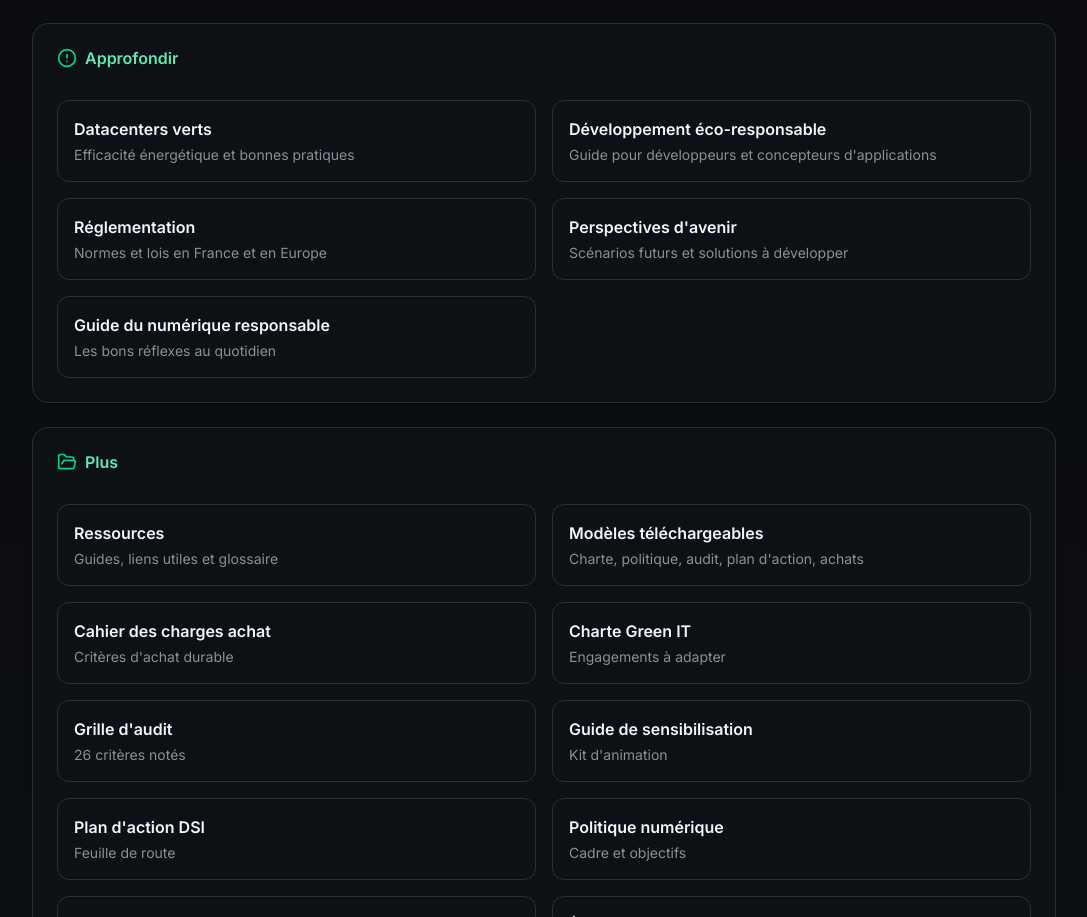
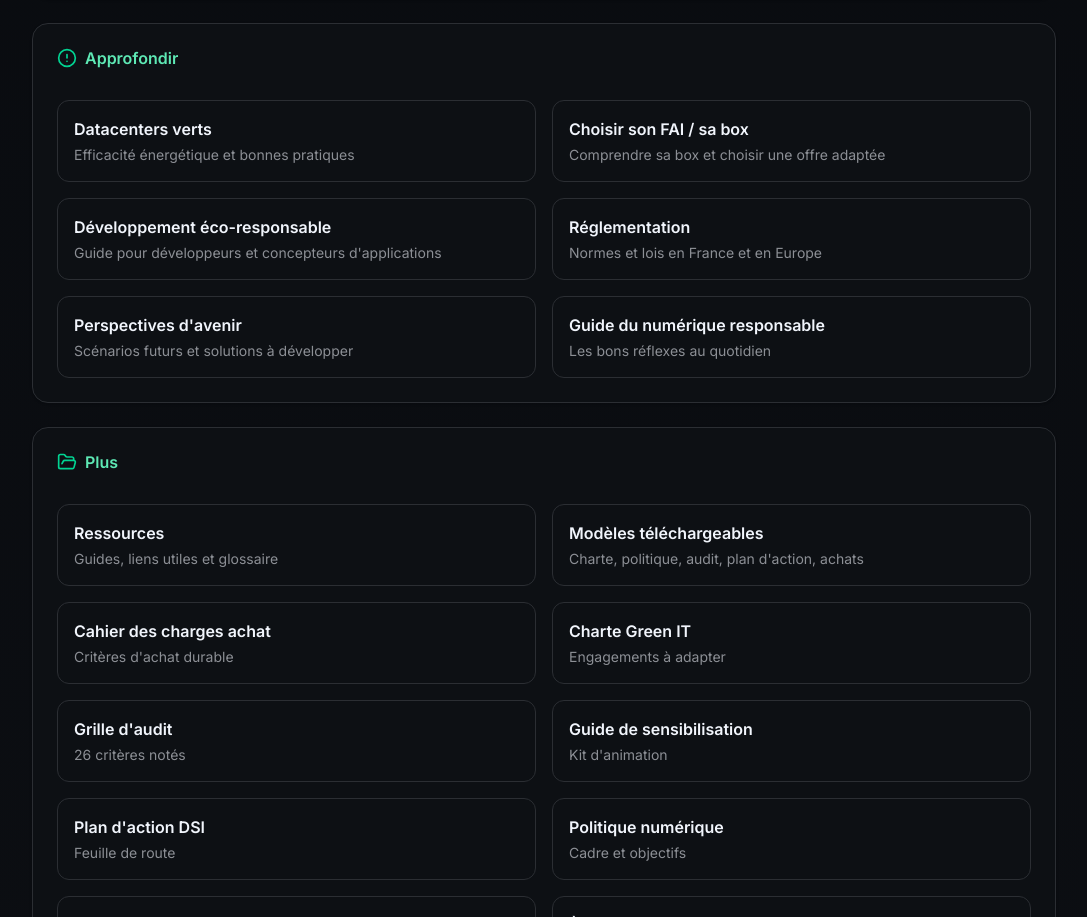
Before and after one commit to Hylst/le-green-it-en-clair, a Next.js app: page /greenit/sitemap-page in a window 1280 px wide. Shown: the part 2777-3694 px from the top of the page, without its empty margins (96-1183 px from the left). Built offline with nearby package versions, Linux system fonts and the light colour scheme.

Commit message:
feat: cablage page FAI/box (sitemap, recherche, navigation)

```diff
--- a/app/sitemap-page/page.tsx
+++ b/app/sitemap-page/page.tsx
@@ -99,6 +99,7 @@ export default function SitemapPage() {
       icon: AlertCircle,
       pages: [
         { href: "/datacenters", label: "Datacenters verts", description: "Efficacité énergétique et bonnes pratiques" },
+        { href: "/fai-box", label: "Choisir son FAI / sa box", description: "Comprendre sa box et choisir une offre adaptée" },
         {
           href: "/developpement",
           label: "Développement éco-responsable",
--- a/app/sitemap.ts
+++ b/app/sitemap.ts
@@ -29,6 +29,7 @@ export default function sitemap(): MetadataRoute.Sitemap {
         '/chiffres',
         '/datacenters',
         '/developpement',
+        '/fai-box',
         '/fiches-pratiques',
         '/fiches-pratiques/gestes-quotidiens',
         '/fiches-pratiques/achat-responsable',
--- a/components/breadcrumb.tsx
+++ b/components/breadcrumb.tsx
@@ -24,6 +24,7 @@ export function Breadcrumb() {
     agir: "Comment agir",
     datacenters: "Datacenters",
     developpement: "Développement",
+    "fai-box": "Choisir son FAI / sa box",
     recyclage: "Recyclage",
     perspectives: "Perspectives",
     outils: "Outils",
--- a/components/navigation.tsx
+++ b/components/navigation.tsx
@@ -66,6 +66,7 @@ export function Navigation() {
       label: "Approfondir",
       items: [
         { href: "/datacenters", label: "Datacenters verts" },
+        { href: "/fai-box", label: "Choisir son FAI / sa box" },
         { href: "/developpement", label: "Développement éco-responsable" },
         { href: "/reglementation", label: "Réglementation" },
         { href: "/perspectives", label: "Perspectives d'avenir" },
--- a/components/search-dialog.tsx
+++ b/components/search-dialog.tsx
@@ -1,7 +1,7 @@
 "use client"
 
 import * as React from "react"
-import { BookOpen, Calculator, Calendar, Code2, Download, Eye, FileText, HelpCircle, Home, Info, Laptop, Leaf, Map, Newspaper, Recycle, Rocket, Scale, Settings, Sparkles, User, Zap } from "lucide-react"
+import { BookOpen, Calculator, Calendar, Code2, Download, Eye, FileText, HelpCircle, Home, Info, Laptop, Leaf, Map, Newspaper, Recycle, Rocket, Router, Scale, Settings, Sparkles, User, Zap } from "lucide-react"
 import { useRouter } from "next/navigation"
 
 import {
@@ -86,6 +86,10 @@ export function SearchDialog({ open, onOpenChange }: SearchDialogProps) {
                     <CommandItem onSelect={() => runCommand(() => router.push("/datacenters"))}>
                         <Laptop className="mr-2 h-4 w-4" />
                         <span>Datacenters</span>
+                    </CommandItem>
+                    <CommandItem value="Choisir son FAI sa box fournisseur acces internet" onSelect={() => runCommand(() => router.push("/fai-box"))}>
+                        <Router className="mr-2 h-4 w-4" />
+                        <span>Choisir son FAI / sa box</span>
                     </CommandItem>
                     <CommandItem onSelect={() => runCommand(() => router.push("/fiches-pratiques"))}>
                         <FileText className="mr-2 h-4 w-4" />
```
